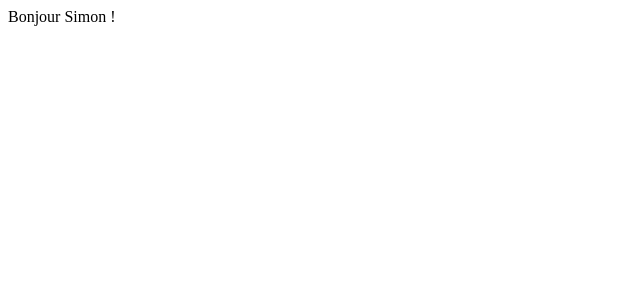
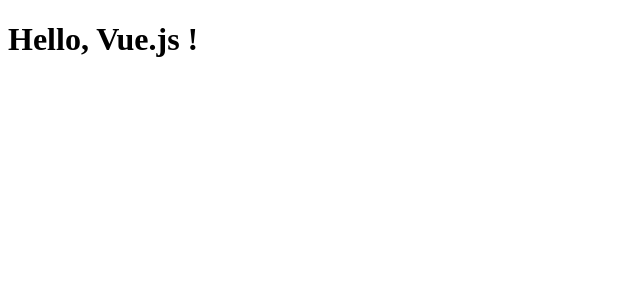
Before and after one commit to awesome-vue/vue-pokemons-app, a Vue app: page / in a window 1280 px wide. Shown: the top 300 px of the page, without its empty margins (0-640 px from the left). Built offline with nearby package versions, Linux system fonts and the light colour scheme.

Commit message:
fix hello world message

```diff
--- a/src/App.vue
+++ b/src/App.vue
@@ -1,6 +1,6 @@
 <template>
   <div id="app">
-    Bonjour {{ name }} !
+    <h1>Hello, {{ name }} !</h1>
   </div>
 </template>
 
@@ -11,7 +11,7 @@
   name: 'app',
   data () {
     return {
-      name: 'Simon'
+      name: 'Vue.js'
     }
   }
 });
```
